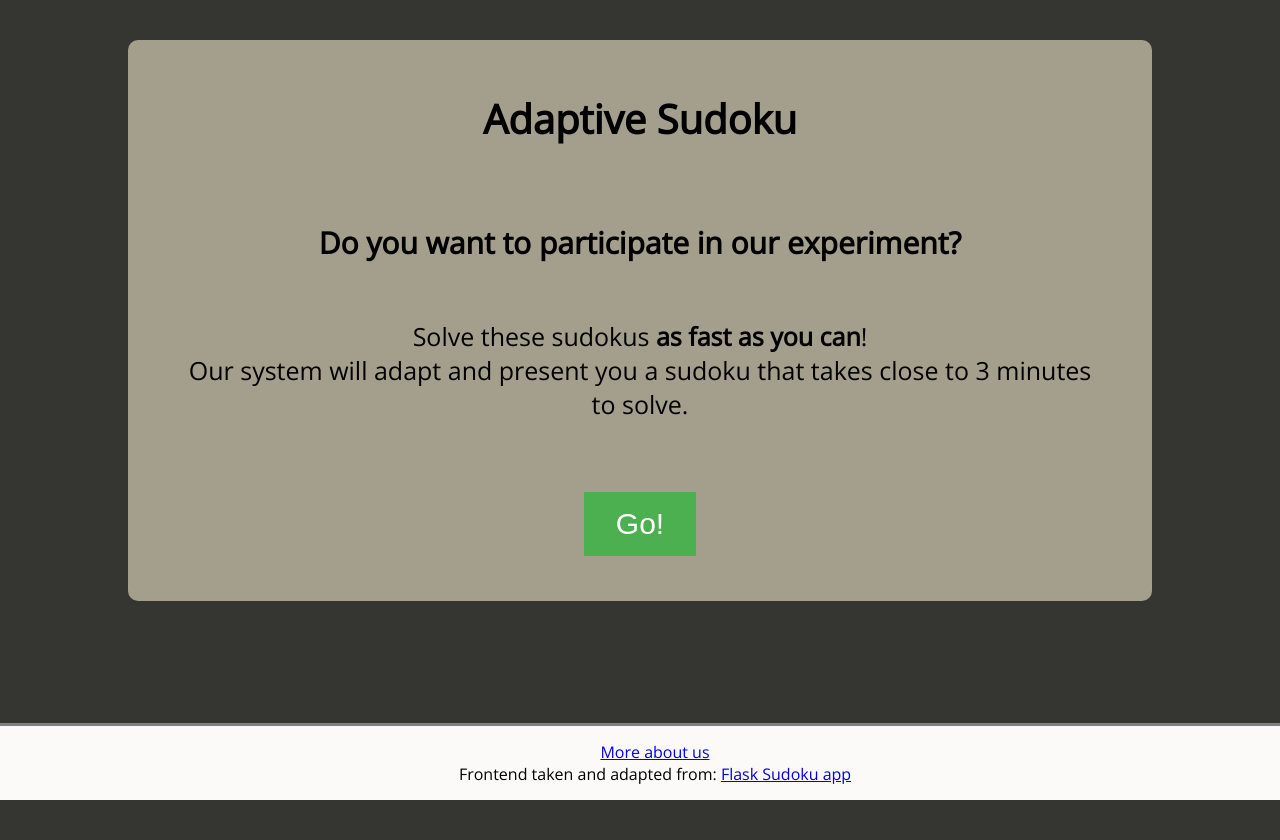
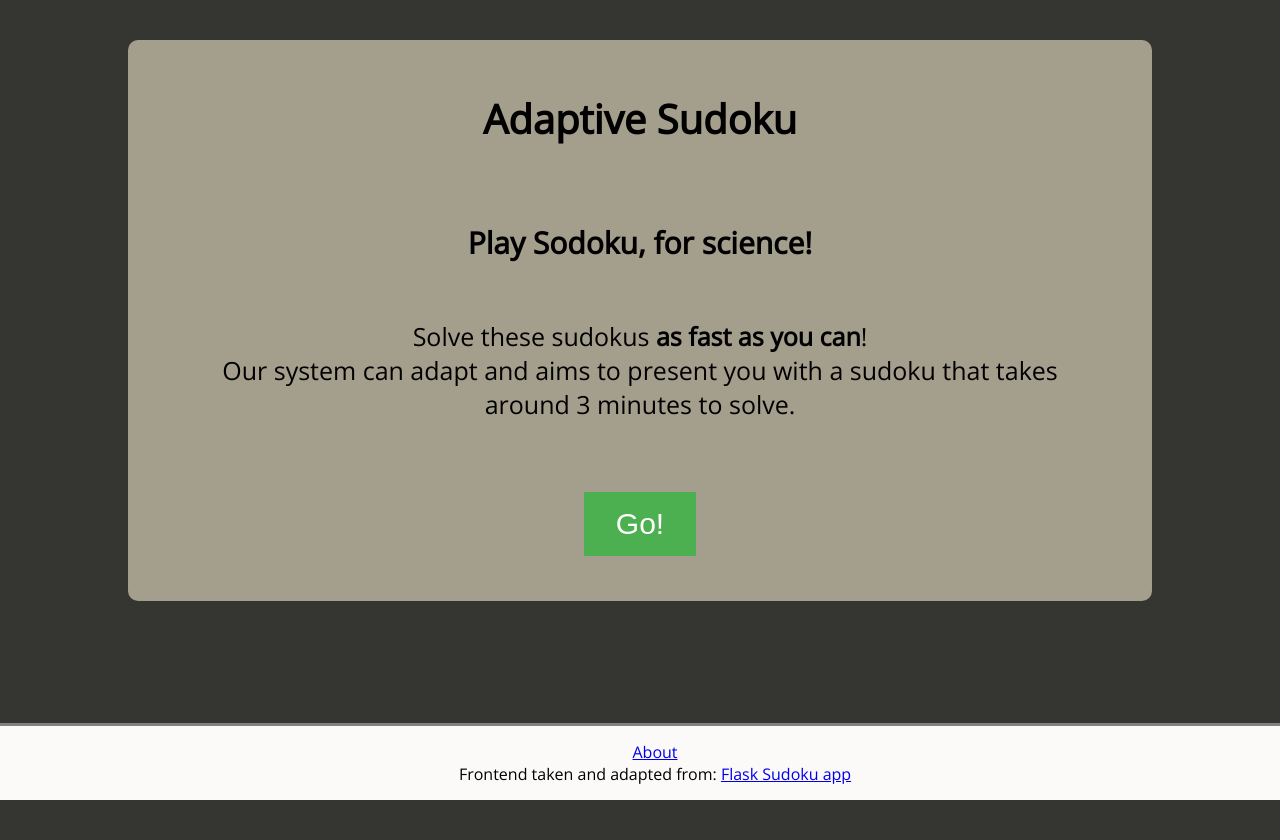
Before and after one commit to miguelgondu/bayesian_sudoku, a Flask app: page / in a window 1280 px wide. Run offline with Flask 2, Linux system fonts and the light colour scheme; some libraries are stand-ins or nearby versions.

Commit message:
Changes the text according to Seb's feedback

```diff
--- a/templates/about.html
+++ b/templates/about.html
@@ -8,5 +8,7 @@
     <li style="font-size: 25px;"><a href="http://sebastianrisi.com/" target='_blank'>Sebastian Risi</a></li>
 </ul>
 
-<p>In this project, we apply a tool called <a href="https://www.cs.ox.ac.uk/people/nando.defreitas/publications/BayesOptLoop.pdf" target='_blank'>Bayesian Optimization</a> to model the time it takes for you to solve a sudoku given a certain amount of digits in the grid.</p>
+<p>Adaptive Sudoku applies an approach called <a href="https://www.cs.ox.ac.uk/people/nando.defreitas/publications/BayesOptLoop.pdf" target='_blank'>Bayesian Optimization</a> to model the time it takes you to solve differently challenging sudokus. If you want to find out more about the technology behind it, <a href="https://arxiv.org/abs/2005.07677" target='_blank'>read our paper</a>.</p>
+
+<p>We collect anonymous data about which sudokus you solve and how long it takes for you to solve them. We do not collect any of your personal data!</p>
 {% endblock %}
--- a/templates/base.html
+++ b/templates/base.html
@@ -12,10 +12,9 @@
         {% block content %} {% endblock %}
     </div>
     <footer class="footer">
-    <a href="/about" target='_blank'>More about us</a><br/>
+    <a href="/about" target='_blank'>About</a><br/>
     Frontend taken and adapted from:
     <a href="https://github.com/underchemist/Flask-sudoku-app" target='_blank'>Flask Sudoku app</a>
-
     </footer>
 </body>
 </html>
--- a/templates/index.html
+++ b/templates/index.html
@@ -1,12 +1,12 @@
 {% extends "base.html" %}
 {% block content %}
   <h1 style="text-align: center;">Adaptive Sudoku</h1>
-  <h2>Do you want to participate in our experiment?</h2>
+  <h2>Play Sodoku, for science!</h2>
 
   <p>
     Solve these sudokus <strong>as fast as you can</strong>!
     <br />
-    Our system will adapt and present you a sudoku that takes close to 3 minutes to solve.
+    Our system can adapt and aims to present you with a sudoku that takes around 3 minutes to solve.
   </p>
 
   <form style="text-align: center;" action="{{ url_for('next') }}">
```
